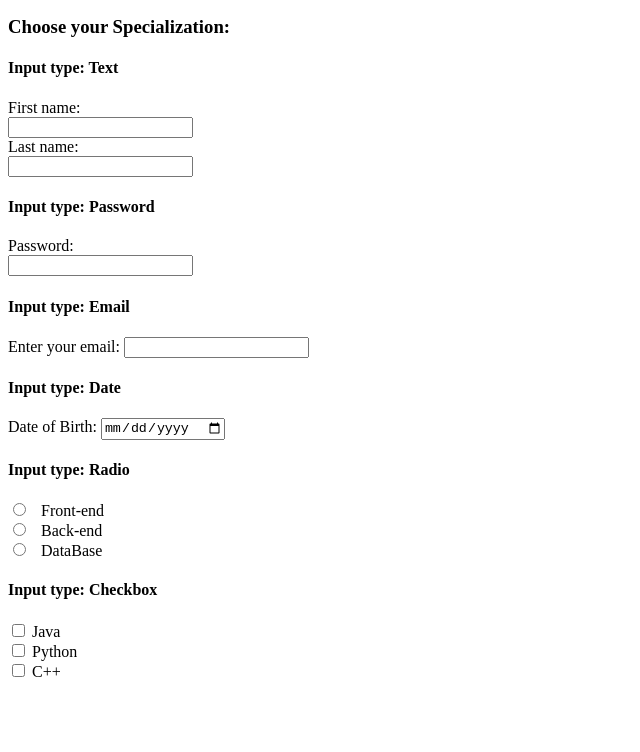
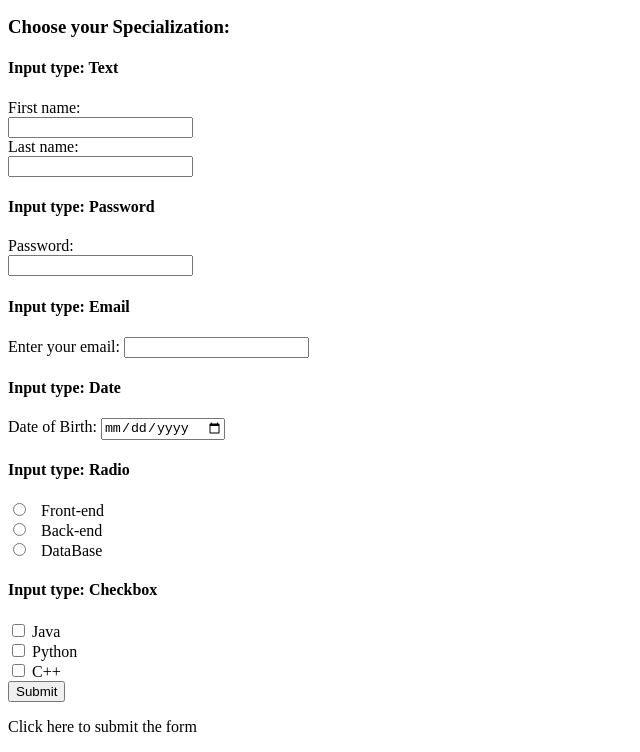
Before and after one commit to saffron5554/ASSIGNMENT-WUE, a plain HTML site: page index.html in a window 1280 px wide. Shown: the part 963-1715 px from the top of the page, without its empty margins (0-640 px from the left). Before the commit the page ends 1652 px from the top, so only its background shows below. Drawn offline with Linux system fonts and the light colour scheme.

Commit message:
add submit input type

```diff
--- a/index.html
+++ b/index.html
@@ -99,6 +99,10 @@
                 <input type="checkbox" id="lang3" name="lang3" value="c++">
                 <label for="lang3"> C++</label>
             </div>
+            <div>
+                <input type="submit" value="Submit">
+                <p> Click here to submit the form</p>
+            </div>
 
             </form>
     </div>
```
